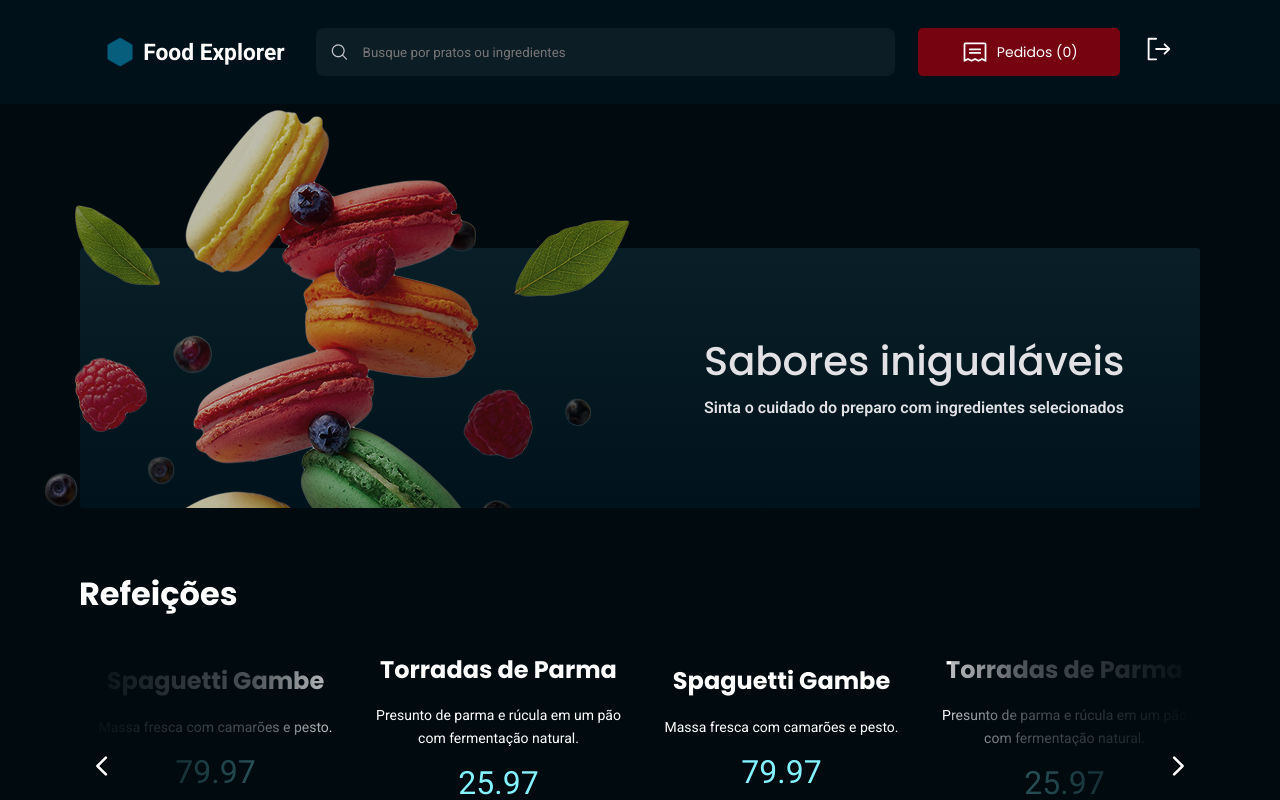
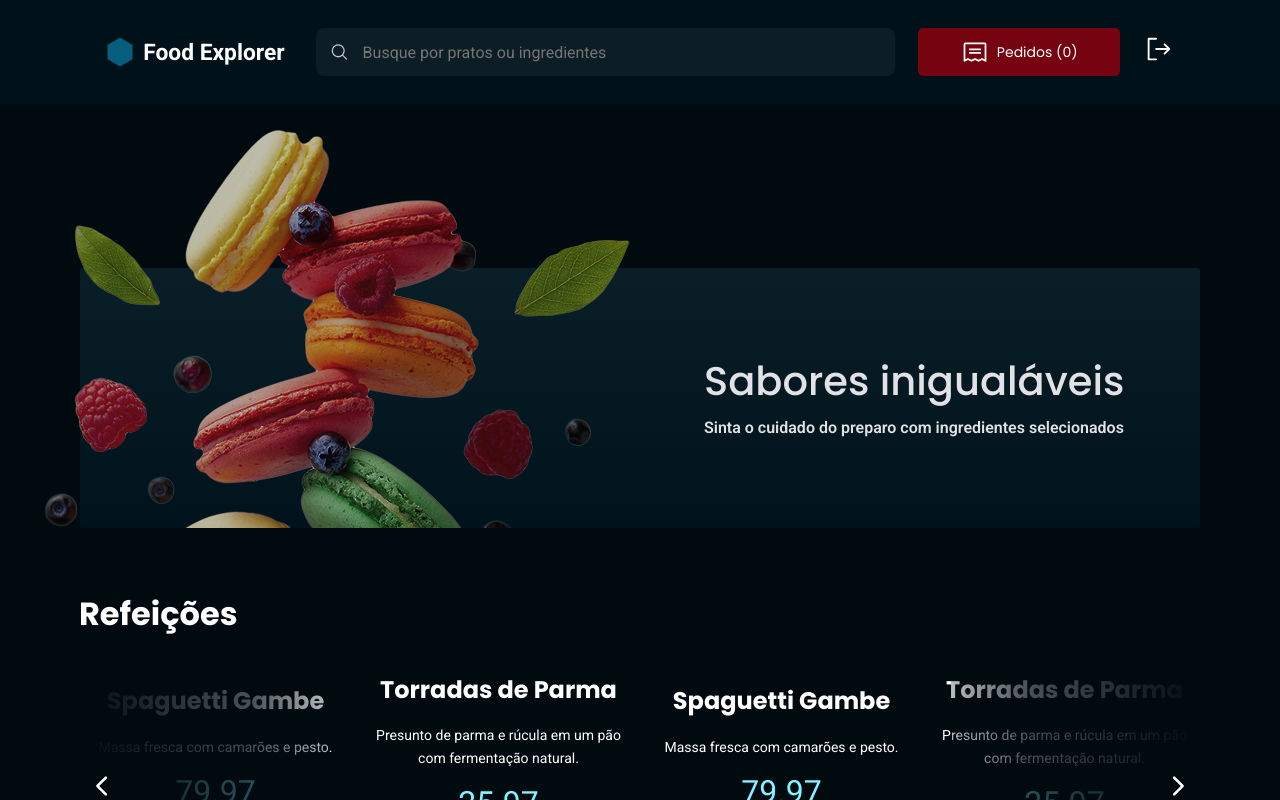
Before and after one commit to MichelleCordeiro/food-explorer, a React (Vite) app: page / in a window 1280 px wide. Shown: the top 800 px of the page. Built offline with nearby package versions, Linux system fonts and the light colour scheme.

Commit message:
refactor: update components with improved styles and structure

```diff
--- a/src/components/Button/index.jsx
+++ b/src/components/Button/index.jsx
@@ -1,5 +1,6 @@
+import { PiReceipt } from 'react-icons/pi'
+
 import { Container } from './styles'
-import { PiReceipt } from 'react-icons/pi'
 
 export function Button({ title, loading, icon, ...rest }) {
   return (
--- a/src/components/Header/index.jsx
+++ b/src/components/Header/index.jsx
@@ -46,5 +46,5 @@ export function Header() {
         </Logout>
       </Content>
     </Container>
-  );
+  )
 }
--- a/src/components/Header/styles.js
+++ b/src/components/Header/styles.js
@@ -3,7 +3,7 @@ import styled from 'styled-components'
 export const Container = styled.header`
   width: 100%;
   position: fixed;
-  z-index: 10;
+  z-index: 100;
 
   display: flex;
   align-content: center;
@@ -85,8 +85,12 @@ export const Search = styled.div`
   width: 100%;
 
   #wrapper-input {
-    svg {
-      font-size: 2.4rem;
+    > div {
+      margin-bottom: 0;
+
+      svg {
+        font-size: 2.4rem;
+      }
     }
   }
 
--- a/src/components/Hero/index.jsx
+++ b/src/components/Hero/index.jsx
@@ -1,3 +1,6 @@
+import heroDesktop from '../../assets/hero_desktop.png'
+import heroMobile from '../../assets/hero_mobile.png'
+
 import { Container, Content } from './styles'
 
 export function Hero({ title, loading, icon, ...rest }) {
@@ -6,13 +9,13 @@ export function Hero({ title, loading, icon, ...rest }) {
       <Content>
         <img
           className='desktop-only'
-          src='../../src/assets/hero_desktop.png'
-          alt='Imagem de macarons  coloridos flutuando'
+          src={heroDesktop}
+          alt='Imagem de macarons coloridos flutuando'
         />
         <img
           className='mobile-only'
-          src='../../src/assets/hero_mobile.png'
-          alt='Imagem de macarons  coloridos flutuando'
+          src={heroMobile}
+          alt='Imagem de macarons coloridos flutuando'
         />
 
         <div className='infos'>
--- a/src/components/Hero/styles.js
+++ b/src/components/Hero/styles.js
@@ -6,7 +6,7 @@ export const Container = styled.div`
   padding-inline: 3.6rem 1.6rem;
 
   @media (min-width: 769px) {
-    padding-top: clamp(11rem, 1rem + 15vw, 16.4rem);
+    padding-top: clamp(8rem, 0.5rem + 14vw, 16.4rem);
 
     padding-inline: clamp(1.6rem, 1rem + 6vw, 2.8rem);
   }
@@ -68,7 +68,7 @@ export const Content = styled.div`
   @media (min-width: 769px) {
     max-width: 112rem;
     height: 26rem;
-    margin-top: clamp(8.4rem, 1.5rem + 4vw, 10.4rem);
+    margin-top: 10.4rem;
 
     display: flex;
 
--- a/src/components/Input/styles.js
+++ b/src/components/Input/styles.js
@@ -9,11 +9,13 @@ export const Container = styled.div`
   color: ${({ theme }) => theme.COLORS.LIGHT_500};
 
   border-radius: 0.8rem;
+  margin-bottom: 3.2rem;
 
   > input {
     width: 100%;
     height: 4.8rem;
     padding: 1.6rem 1.4rem;
+    font-size: 16px;
 
     border: 0;
     color: ${({ theme }) => theme.COLORS.LIGHT_400};
--- a/src/components/Logo/index.jsx
+++ b/src/components/Logo/index.jsx
@@ -2,7 +2,7 @@ import { Container } from './styles'
 
 export function Logo() {
   return (
-    <Container>
+    <Container id='logo'>
       <img src='../../src/assets/logo.png' alt='Logo do Food Explorer' />
       <span>Food Explorer</span>
     </Container>
```
